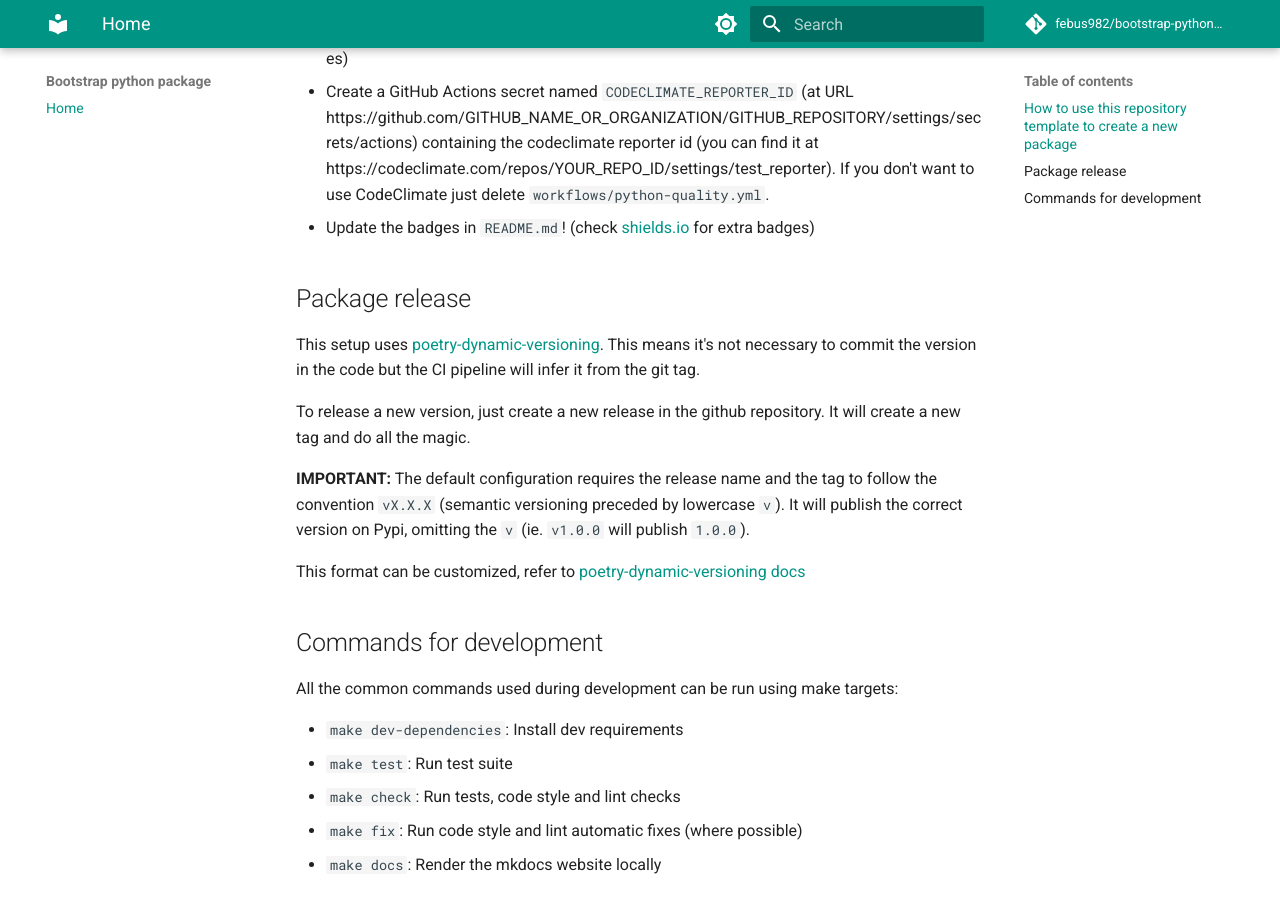
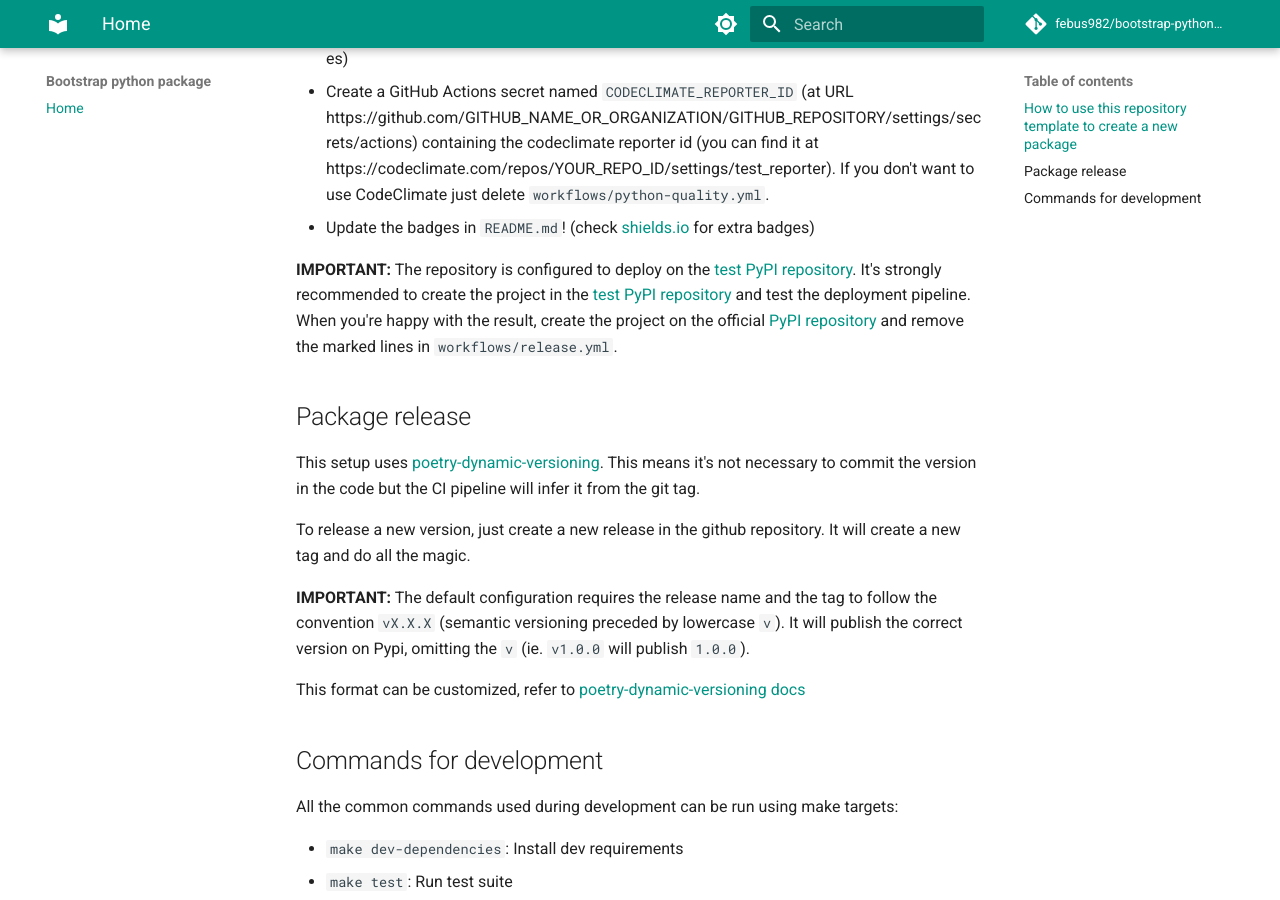
Before and after one commit to febus982/bootstrap-python-package, an MkDocs documentation site: the page built from docs/index.md, in a window 1280 px wide and 900 px high, scrolled down 1084 px. Built offline with MkDocs 1.6.1 and Material for MkDocs 9.7.7, drawn with Linux system fonts in a browser that asks for light colours; comment, search, counter and statistics services are not loaded.

Commit message:
Add configuration step for test pypi repository

```diff
--- a/docs/index.md
+++ b/docs/index.md
@@ -33,6 +33,10 @@
   If you don't want to use CodeClimate just delete `workflows/python-quality.yml`.
 * Update the badges in `README.md`! (check [shields.io](https://shields.io/) for extra badges)
 
+**IMPORTANT:** The repository is configured to deploy on the [test PyPI repository](https://test.pypi.org/).
+It's strongly recommended to create the project in the [test PyPI repository](https://test.pypi.org/) and test
+the deployment pipeline. When you're happy with the result, create the project on the official [PyPI repository](https://pypi.org/)
+and remove the marked lines in `workflows/release.yml`.
 
 ## Package release
 
```
Also changed, not shown: README.md (+4 -0 lines).
